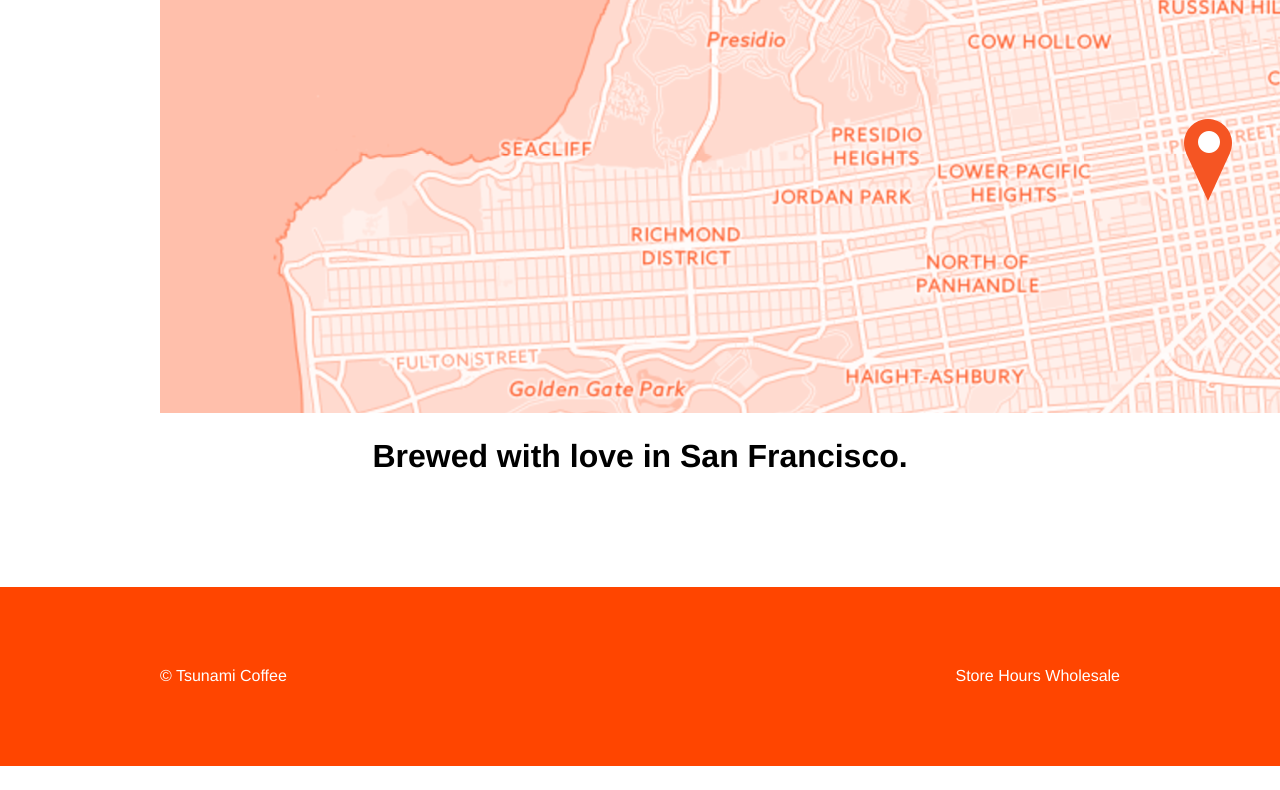
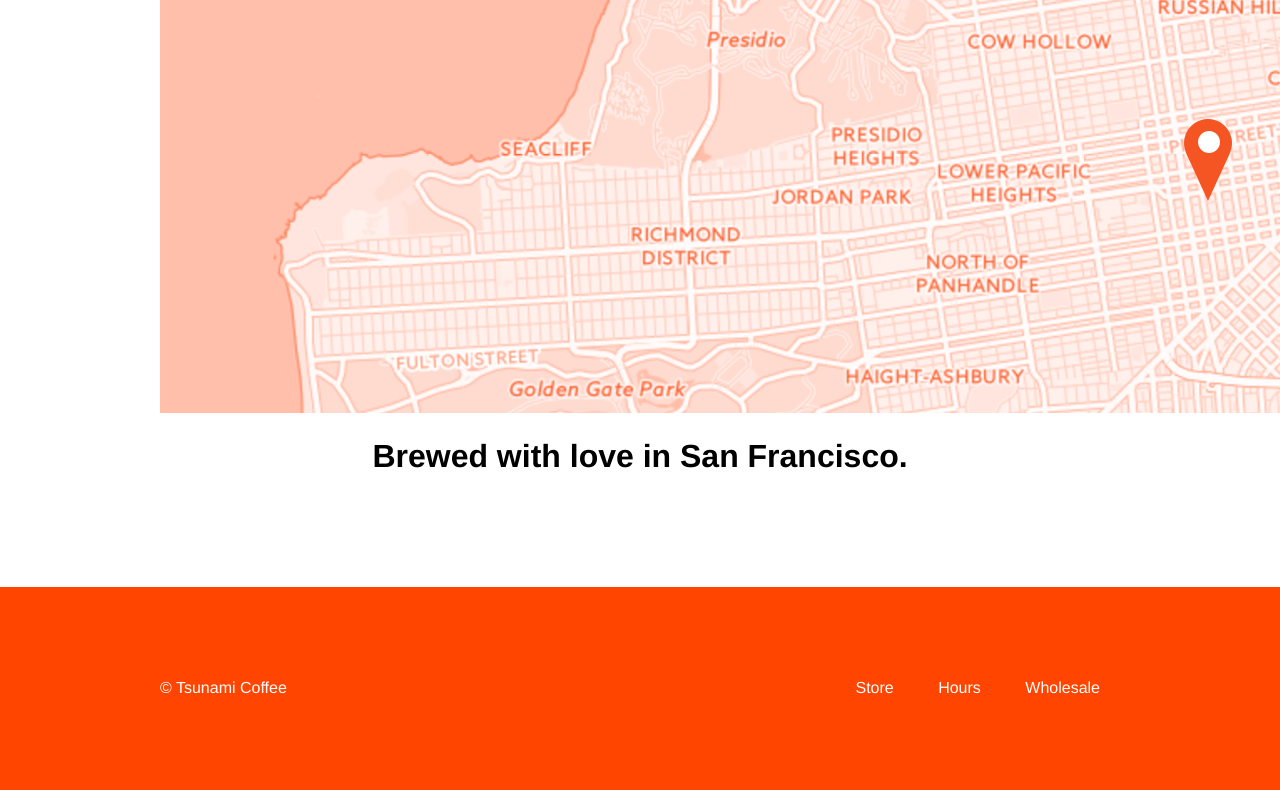
Before and after one commit to DanielDeanGithub/tsunami-coffee, a plain HTML site: page index.html in a window 1280 px wide. Shown: the part 1725-2515 px from the top of the page. Before the commit the page ends 2491 px from the top, so only its background shows below. Drawn offline with Linux system fonts and the light colour scheme.

Commit message:
Added padding to li's

```diff
--- a/css/style.css
+++ b/css/style.css
@@ -39,6 +39,7 @@ ul {
 
 li {
   display: inline-block;
+  padding: 0.75rem 1.25rem;
 }
 
 .supporting,
```
